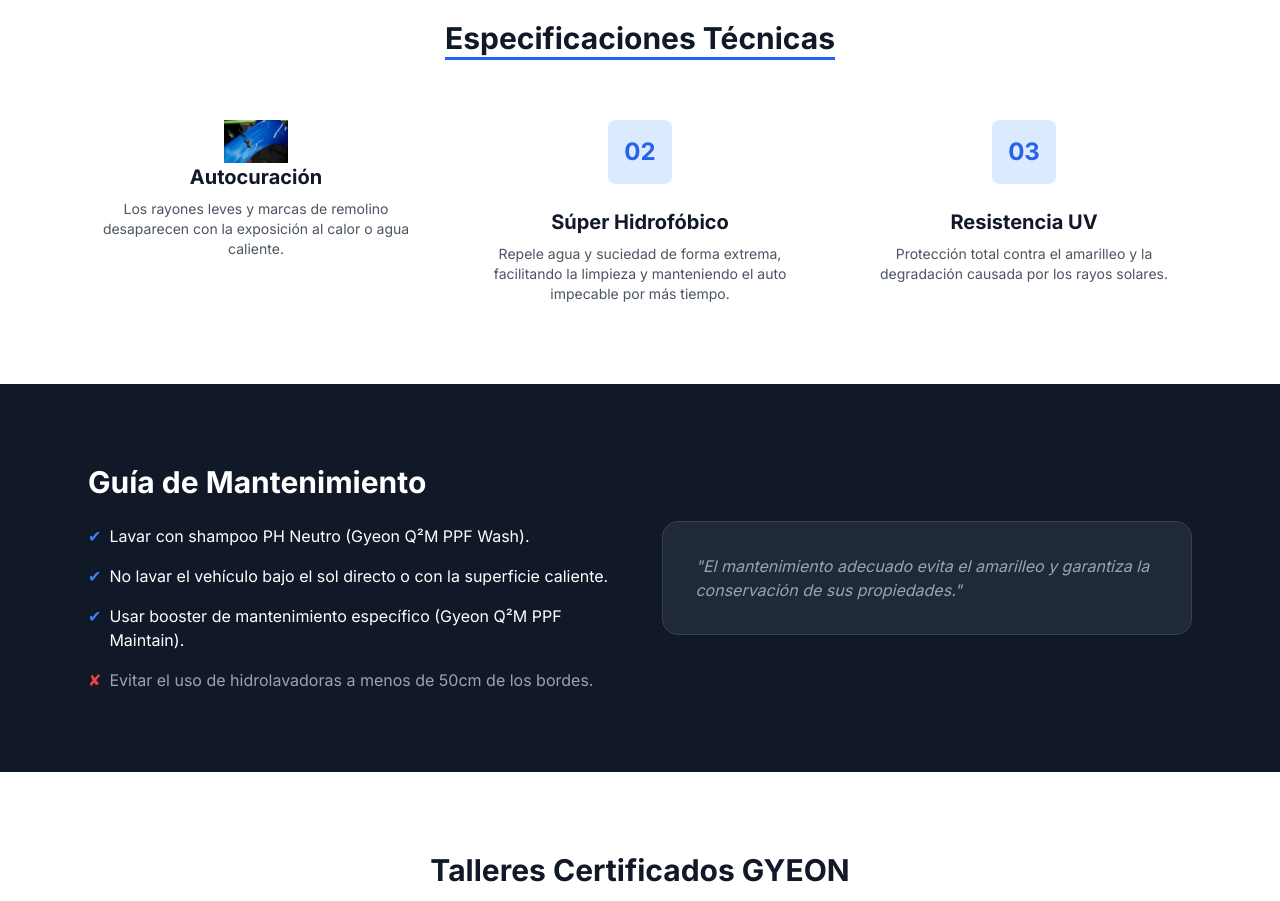
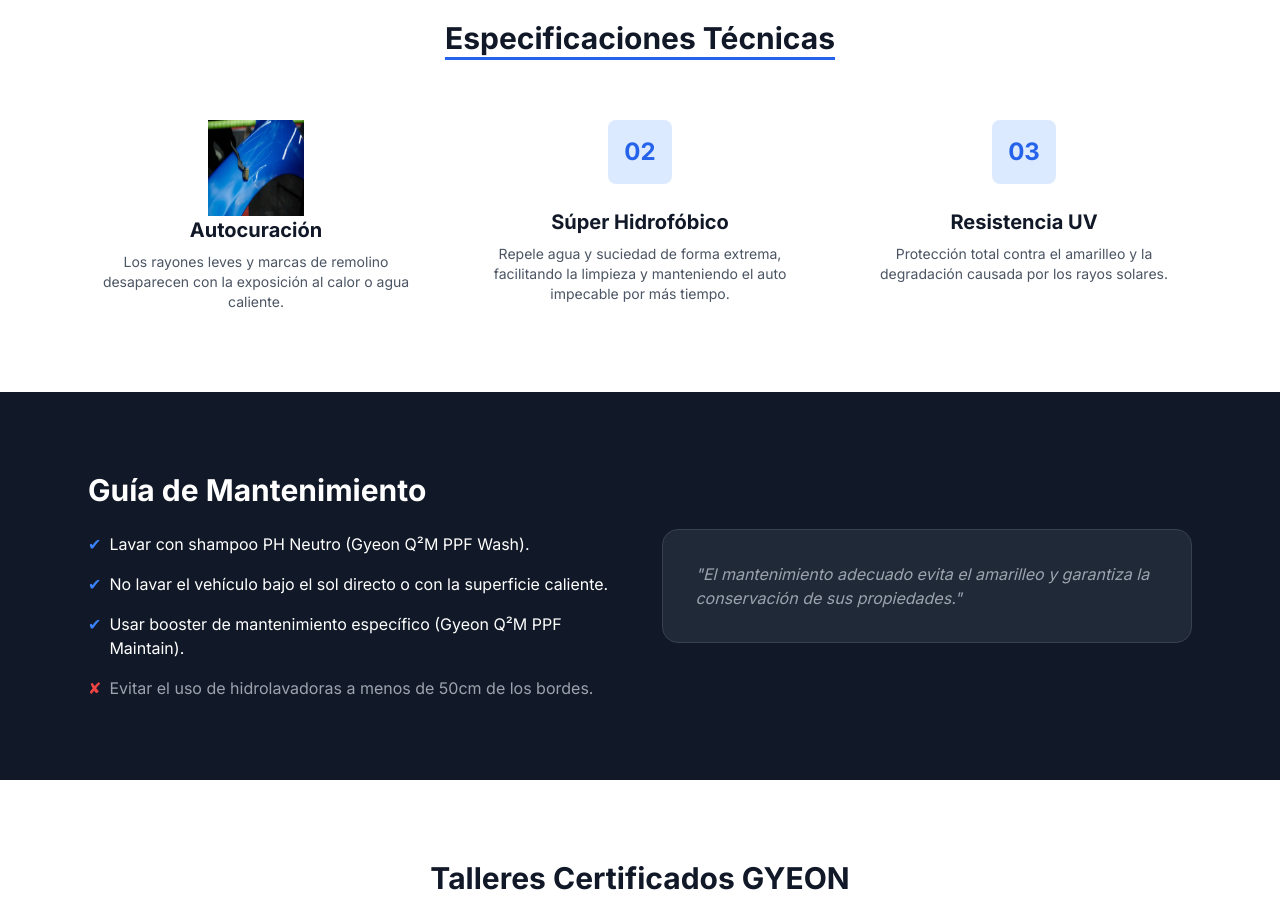
Before and after one commit to GyeonArgentna/gyeon-argentina, a plain HTML site: page index.html in a window 1280 px wide. Shown: the part 860-1761 px from the top of the page. Drawn offline with nearby package versions, Linux system fonts and the light colour scheme.

Commit message:
aumentar tamaño de icono

```diff
--- a/index.html
+++ b/index.html
@@ -32,7 +32,7 @@
             <h2 class="text-3xl font-bold text-center mb-16 underline decoration-blue-600 underline-offset-8">Especificaciones Técnicas</h2>
             <div class="grid md:grid-cols-3 gap-12">
                 <div class="text-center">
-                    <img src="images/autoregenerativo.webp" alt="autocuracion" class="w-16 h16 mx-auto bm-6">
+                    <img src="images/autoregenerativo.webp" alt="autocuracion" class="w-24 h-24  mx-auto bm-6">
                     <h3 class="text-xl font-bold mb-2">Autocuración</h3>
                     <p class="text-gray-600 text-sm">Los rayones leves y marcas de remolino desaparecen con la exposición al calor o agua caliente.</p>
                 </div>
```
